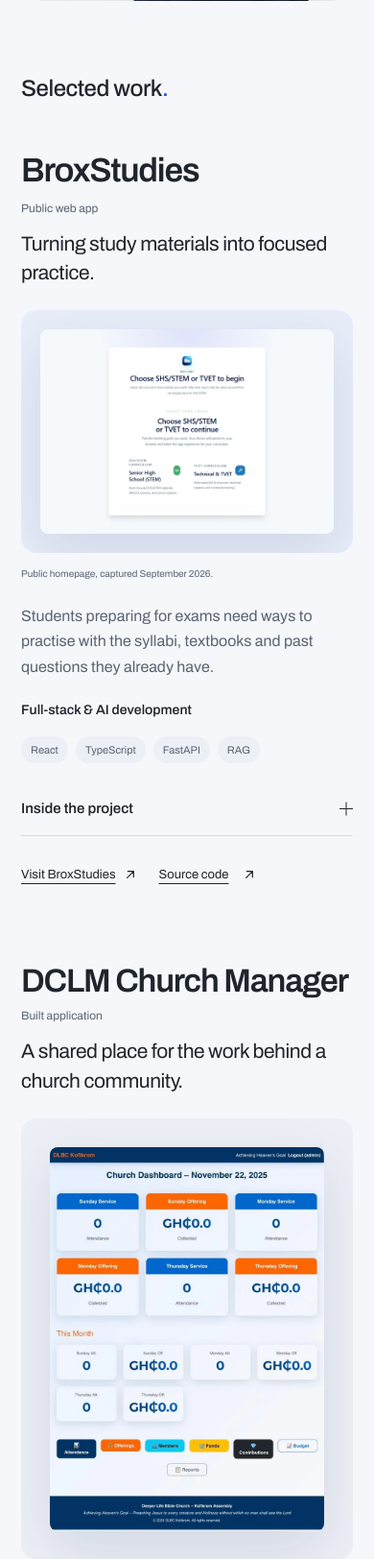
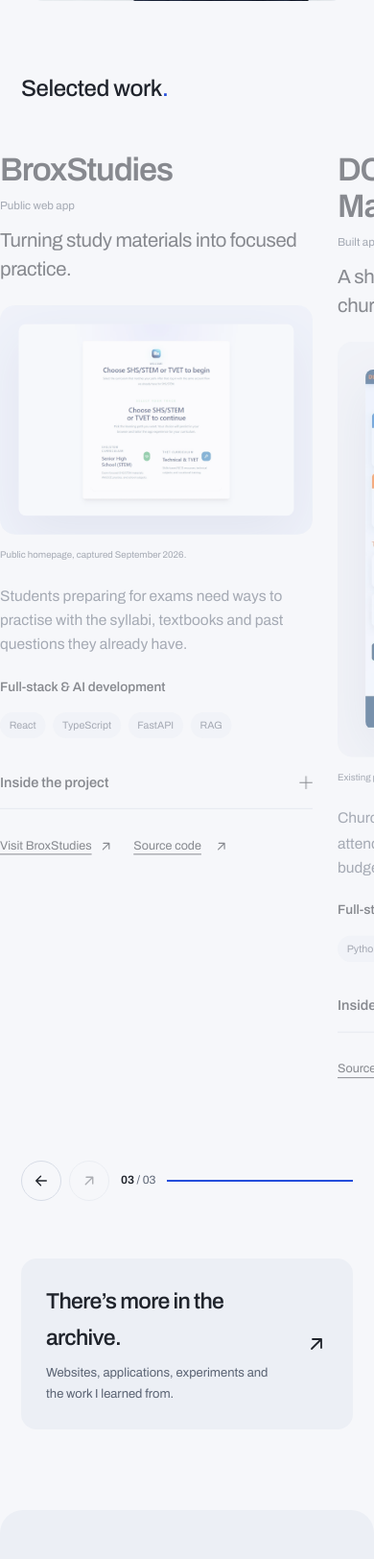
Before and after one commit to GodfredsPrim/landing_page, a Flask app: page / in a window 390 px wide. Shown: the part 944-2568 px from the top of the page at 96% size. Run offline with Flask 3, Linux system fonts and the light colour scheme.

Commit message:
Add swipeable project rail

```diff
--- a/static/css/portfolio.css
+++ b/static/css/portfolio.css
@@ -100,6 +100,29 @@ svg { flex-shrink: 0; }
 #projects > .section-heading { margin-bottom: 52px; }
 #projects > .section-heading h2 { font-size: 24px; font-weight: 500; letter-spacing: -.02em; }
 #projects > .section-heading p { display: none; }
+.project-rail-viewport { overflow: visible; }
+.project-rail-track { display: block; }
+.project-rail-controls { display: none; }
+.project-rail.is-enhanced .project-rail-viewport { overflow-x: auto; overflow-y: hidden; margin-inline: calc(var(--space) * -1); padding-inline: var(--space); scroll-snap-type: x mandatory; scrollbar-width: none; overscroll-behavior-x: contain; }
+.project-rail.is-enhanced .project-rail-viewport::-webkit-scrollbar { display: none; }
+.project-rail.is-enhanced .project-rail-track { display: flex; align-items: flex-start; gap: 28px; width: max-content; padding-bottom: 6px; }
+.project-rail.is-enhanced .work { flex: 0 0 min(88vw, 1040px); scroll-snap-align: start; opacity: .52; transform: scale(.97); transform-origin: left top; transition: opacity .55s var(--ease), transform .7s var(--ease); }
+.project-rail.is-enhanced .work.is-active { opacity: 1; transform: scale(1); }
+.project-rail.is-enhanced .work-image img { transition: transform .9s var(--ease), box-shadow .6s var(--ease); }
+.project-rail.is-enhanced .work.is-active .work-image img { box-shadow: var(--shadow), 0 0 0 1px rgb(37 78 219 / 12%); }
+.project-rail-controls { align-items: center; grid-template-columns: auto auto minmax(80px, 1fr) auto; gap: 16px; margin-top: 34px; }
+.project-rail.is-enhanced .project-rail-controls { display: grid; }
+.rail-buttons { display: flex; gap: 8px; }
+.rail-button { display: grid; place-items: center; width: 46px; height: 46px; border: 1px solid var(--line); border-radius: 50%; color: var(--ink); background: transparent; transition: background-color .2s, color .2s, border-color .2s, transform .35s var(--ease); }
+.rail-button:hover:not(:disabled) { color: var(--button-ink); background: var(--blue); border-color: var(--blue); transform: translateY(-3px); }
+.rail-button:disabled { opacity: .35; cursor: not-allowed; }
+.rail-button .arrow { width: 18px; height: 18px; }
+.rail-position { color: var(--muted); font-size: 12px; white-space: nowrap; }
+.rail-position [data-project-current] { color: var(--ink); font-weight: 650; }
+.rail-progress { height: 2px; background: var(--line); overflow: hidden; }
+.rail-progress span { display: block; width: 0; height: 100%; background: var(--blue); transition: width .45s var(--ease); }
+.rail-hint { color: var(--muted); font-size: 12px; white-space: nowrap; }
+.rail-hint span { color: var(--blue); font-size: 17px; margin-left: 4px; }
 .work { min-width: 0; scroll-margin-top: 32px; }
 .work-heading { display: flex; justify-content: space-between; align-items: center; gap: 18px; margin-bottom: 13px; }
 .work-heading h3 { font-size: clamp(30px, 3.5vw, 50px); }
@@ -265,6 +288,12 @@ details[open] > summary .plus::after { transform: rotate(0); }
   #projects { padding-top: 20px; }
   .section-heading { margin-bottom: 42px; }
   .section-heading p { font-size: 16px; }
+  .project-rail.is-enhanced .project-rail-viewport { margin-inline: -22px; padding-inline: 22px; }
+  .project-rail.is-enhanced .project-rail-track { gap: 16px; }
+  .project-rail.is-enhanced .work { flex-basis: calc(100vw - 54px); }
+  .project-rail-controls { grid-template-columns: auto auto 1fr; gap: 12px; margin-top: 26px; }
+  .rail-hint { display: none; }
+  .rail-button { width: 42px; height: 42px; }
   .work-heading { align-items: start; flex-direction: column; gap: 10px; }
   .work-heading h3 { font-size: 35px; }
   .work-summary { font-size: 21px; margin-bottom: 24px; }
--- a/static/js/portfolio.js
+++ b/static/js/portfolio.js
@@ -56,6 +56,48 @@ if (viewer && typeof viewer.showModal === 'function') {
   viewer.addEventListener('click', event => { if (event.target === viewer) { const r = viewer.getBoundingClientRect(); if (event.clientX < r.left || event.clientX > r.right || event.clientY < r.top || event.clientY > r.bottom) viewer.close(); } });
   viewer.addEventListener('close', () => { document.body.style.overflow = ''; trigger?.focus({preventScroll: true}); });
 }
+const projectRail = document.querySelector('[data-project-rail]');
+if (projectRail) {
+  const viewport = projectRail.querySelector('[data-project-viewport]');
+  const slides = [...projectRail.querySelectorAll('[data-project-slide]')];
+  const previous = projectRail.querySelector('[data-project-previous]');
+  const next = projectRail.querySelector('[data-project-next]');
+  const current = projectRail.querySelector('[data-project-current]');
+  const progress = projectRail.querySelector('[data-project-progress]');
+  const reducedMotion = window.matchMedia('(prefers-reduced-motion: reduce)');
+  let activeIndex = 0;
+  projectRail.classList.add('is-enhanced');
+
+  function updateRail(index) {
+    activeIndex = Math.max(0, Math.min(index, slides.length - 1));
+    slides.forEach((slide, slideIndex) => slide.classList.toggle('is-active', slideIndex === activeIndex));
+    current.textContent = String(activeIndex + 1).padStart(2, '0');
+    progress.style.width = `${((activeIndex + 1) / slides.length) * 100}%`;
+    previous.disabled = activeIndex === 0;
+    next.disabled = activeIndex === slides.length - 1;
+  }
+
+  function goTo(index) {
+    const target = Math.max(0, Math.min(index, slides.length - 1));
+    viewport.scrollTo({left: slides[target].offsetLeft - viewport.offsetLeft, behavior: reducedMotion.matches ? 'auto' : 'smooth'});
+    updateRail(target);
+  }
+
+  previous.addEventListener('click', () => goTo(activeIndex - 1));
+  next.addEventListener('click', () => goTo(activeIndex + 1));
+  viewport.addEventListener('keydown', event => {
+    if (event.key === 'ArrowLeft') { event.preventDefault(); goTo(activeIndex - 1); }
+    if (event.key === 'ArrowRight') { event.preventDefault(); goTo(activeIndex + 1); }
+  });
+  if ('IntersectionObserver' in window) {
+    const slideObserver = new IntersectionObserver(entries => {
+      const visible = entries.filter(entry => entry.isIntersecting).sort((a, b) => b.intersectionRatio - a.intersectionRatio)[0];
+      if (visible) updateRail(slides.indexOf(visible.target));
+    }, {root: viewport, threshold: [.55, .75, .95]});
+    slides.forEach(slide => slideObserver.observe(slide));
+  }
+  updateRail(0);
+}
 if ('IntersectionObserver' in window) {
   const links = [...document.querySelectorAll('.site-header nav a')];
   const navObserver = new IntersectionObserver(entries => {
--- a/templates/index.html
+++ b/templates/index.html
@@ -16,8 +16,19 @@
 <section class="section wrap" id="projects" aria-labelledby="work-title">
   <div class="section-heading"><h2 id="work-title">Selected work<span class="blue">.</span></h2><p>Learning, livelihoods, community. A closer look at what I've built.</p></div>
   {% set featured = content.projects | selectattr('featured') | list %}
-  {{ work(featured[0], true) }}
-  <div class="work-pair">{% for project in featured[1:] %}{{ work(project) }}{% endfor %}</div>
+  <div class="project-rail" data-project-rail aria-label="Selected projects">
+    <div class="project-rail-viewport" data-project-viewport role="region" tabindex="0" aria-label="Selected project slides">
+      <div class="project-rail-track">
+        {% for project in featured %}{{ work(project, loop.first) }}{% endfor %}
+      </div>
+    </div>
+    <div class="project-rail-controls">
+      <div class="rail-buttons"><button type="button" class="rail-button" data-project-previous aria-label="Previous project">{{ arrow('back') }}</button><button type="button" class="rail-button" data-project-next aria-label="Next project">{{ arrow() }}</button></div>
+      <p class="rail-position" aria-live="polite"><span data-project-current>01</span> <span aria-hidden="true">/</span> <span data-project-total>{{ '%02d' | format(featured | length) }}</span></p>
+      <div class="rail-progress" aria-hidden="true"><span data-project-progress></span></div>
+      <p class="rail-hint">Swipe to explore <span aria-hidden="true">&#8594;</span></p>
+    </div>
+  </div>
   <a class="archive-invitation" href="{{ url_for('projects') }}"><span><strong>There’s more in the archive.</strong><span>Websites, applications, experiments and the work I learned from.</span></span>{{ arrow() }}</a>
 </section>
 <section class="experience-section" id="experience" aria-labelledby="experience-title">
--- a/templates/macros.html
+++ b/templates/macros.html
@@ -3,7 +3,7 @@
 {%- endmacro %}
 
 {% macro work(project, lead=false) %}
-<article class="work {% if lead %}work-lead{% endif %}" id="{{ project.slug }}">
+<article class="work {% if lead %}work-lead{% endif %}" id="{{ project.slug }}" data-project-slide>
   <div class="work-heading"><h3>{{ project.name }}</h3><span class="status">{{ project.status }}</span></div>
   <p class="work-summary">{{ project.summary }}</p>
   <figure class="work-media">
```
Also changed, not shown: DESIGN.md (+2 -2 lines).
